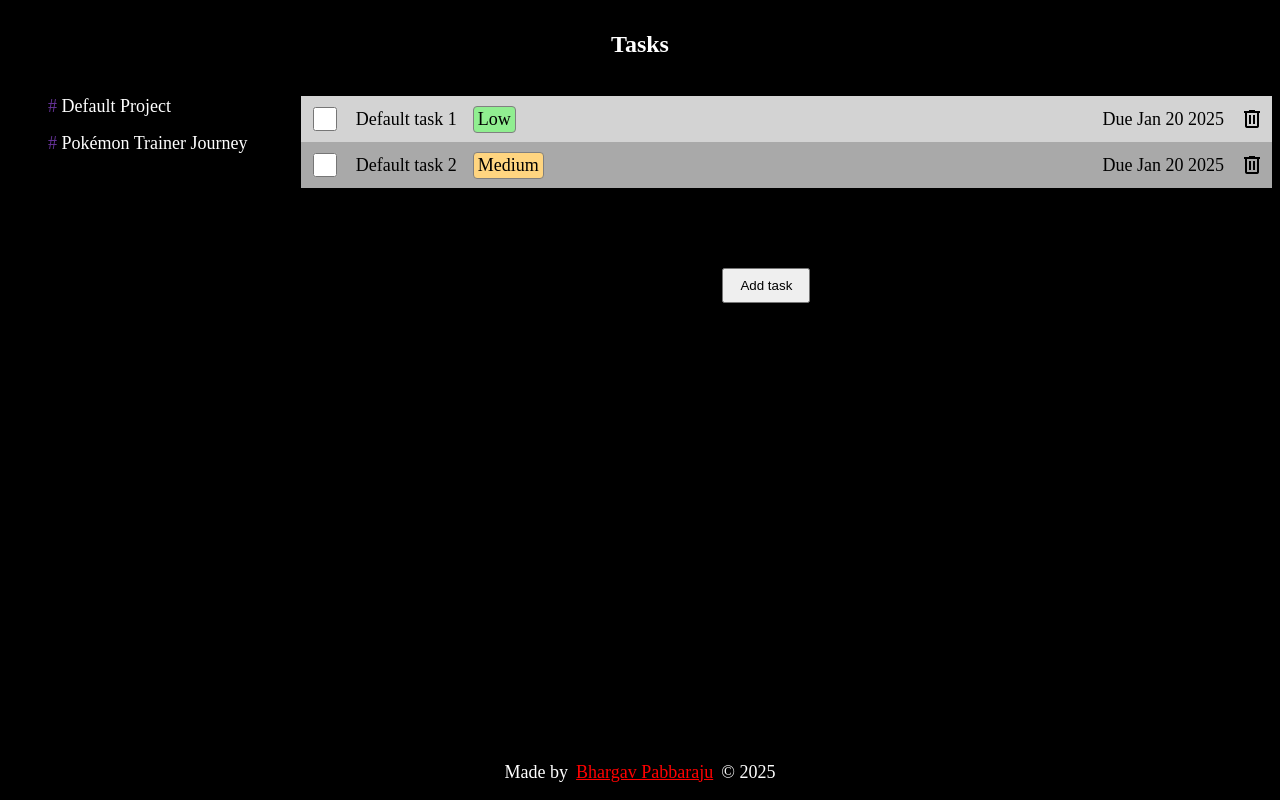
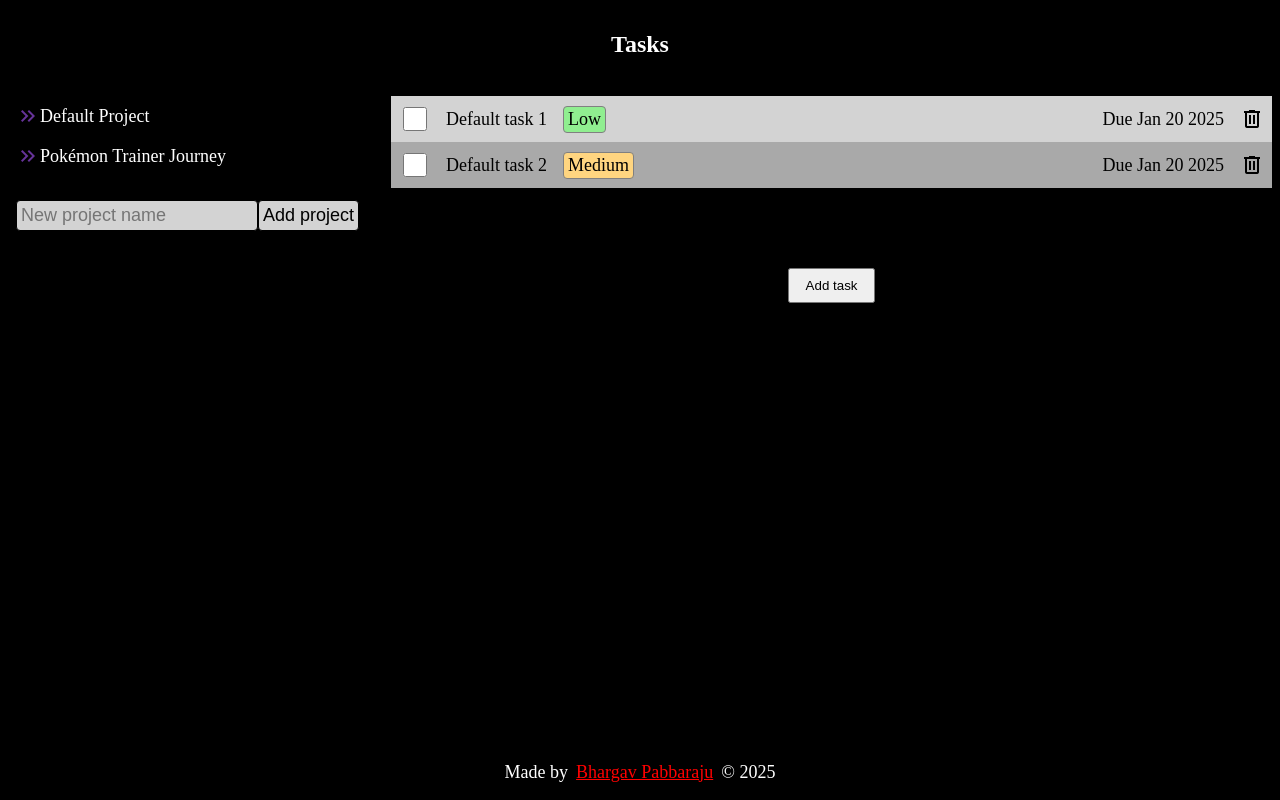
Before and after one commit to BhargavPabbaraju/odin-todo, a website built with webpack: page src/template.html in a window 1280 px wide. Built offline with nearby package versions, Linux system fonts and the light colour scheme.

Commit message:
Ability to add new projects

```diff
--- a/src/index.css
+++ b/src/index.css
@@ -10,6 +10,7 @@ body{
 
 ul{
     margin: 0;
+    padding: 0;
 }
 
 header{
@@ -33,8 +34,9 @@ footer{
 
 #content{
     display: grid;
-    grid-template-columns: 1fr 4fr;
+    grid-template-columns: 1fr 3fr;
     height: 80vh;
+    gap: 24px;
 }
 
 li{
@@ -68,9 +70,9 @@ li{
     gap: 16px;
 }
 
-#projects li::before{
-    content: "# ";
-    color: rebeccapurple;
+#projects li{
+    display: flex;
+    align-items: center;
 }
 
 footer a{
@@ -80,3 +82,21 @@ footer a{
 footer a:visited{
     color: white;
 }
+
+#projects{
+    display: flex;
+    flex-direction: column;
+    gap: 32px;
+    padding: 8px;
+}
+
+#projects form{
+    display: flex;
+    flex-direction: row;
+    justify-content: space-between;
+}
+
+
+button:hover{
+    background-color: darkgrey;
+}
--- a/src/index.js
+++ b/src/index.js
@@ -26,5 +26,12 @@ function onCloseAddTodo(){
     renderTodoList(model.getActiveProject(), onToggleComplete, onAddTodo);
 }
 
-renderProjects(model.projects, onProjectChange);
+function onAddProject(name){
+    model.addProject(name);
+    renderProjects(model.projects, onProjectChange, onAddProject);
+    renderTodoList(model.getActiveProject(), onToggleComplete, onAddTodo);
+}
+
+
+renderProjects(model.projects, onProjectChange, onAddProject);
 renderTodoList(model.getActiveProject(), onToggleComplete, onAddTodo);
--- a/src/model.js
+++ b/src/model.js
@@ -1,4 +1,4 @@
-import { defaultProjects } from "./todos/project";
+import { defaultProjects, Project } from "./todos/project";
 export const model = {
     projects: defaultProjects,
     activeProject: null,
@@ -18,5 +18,10 @@ export const model = {
     },
     addTodo(todo){
         this.getActiveProject().addTodo(todo);
+    },
+    addProject(name){
+        const project = new Project(name);
+        this.projects.push(project);
+        this.setActiveProject(project.id);
     }
 }
--- a/src/view/icons.js
+++ b/src/view/icons.js
@@ -12,3 +12,11 @@ export function getCross(){
     span.innerText = "close";
     return span;
 }
+
+export function getArrow(){
+    const span = document.createElement("span");
+    span.classList.add("material-symbols-outlined");
+    span.innerText = "keyboard_double_arrow_right";
+    span.style.color = "rebeccapurple";
+    return span;
+}
--- a/src/view/project.js
+++ b/src/view/project.js
@@ -1,9 +1,13 @@
+import * as icons from './icons';
 function renderProjectList(projects, onProjectChange){
     const ul = document.createElement("ul");
     ul.classList.add("project-list");
     projects.forEach((project)=>{
         const li = document.createElement("li");
-        li.innerText = project.name;
+        const span = document.createElement("span");
+        span.innerText = project.name;
+        li.appendChild(icons.getArrow());
+        li.appendChild(span);
         li.addEventListener("click",()=>{
            onProjectChange(project.id)
         })
@@ -13,10 +17,42 @@ function renderProjectList(projects, onProjectChange){
 }
 
 
-export function renderProjects(projects,onProjectChange){
+function renderAddProject(onAddProject){
+    const div = document.createElement("div");
+    const form = document.createElement("form");
+    form.method = "post";
+
+    const input = document.createElement("input");
+    input.name = "name";
+    input.type = "text";
+    input.placeholder = "New project name";
+    input.required = true;
+    form.appendChild(input);
+
+    const button = document.createElement("input");
+    button.type = "submit";
+    button.value = "Add project";
+    button.addEventListener("click",(e)=>{
+        if(!e.target.form.checkValidity()){
+            return;
+        }
+        e.preventDefault();
+        onAddProject(e.target.form.name.value);
+    });
+    form.appendChild(button);
+    div.appendChild(form);
+
+    return div;
+}
+
+
+export function renderProjects(projects,onProjectChange, onAddProject){
     const content = document.getElementById("projects");
     content.replaceChildren();
 
     const projectList = renderProjectList(projects, onProjectChange);
     content.appendChild(projectList);
+
+    content.appendChild(renderAddProject(onAddProject));
+
 }
--- a/src/view/todo.js
+++ b/src/view/todo.js
@@ -68,6 +68,12 @@ export function renderTodoList(project, onToggleComplete, onAddTodo){
         ul.appendChild(renderTodo(todo,onToggleComplete));
     });
 
+    if(todos.length === 0){
+        const li = document.createElement("li");
+        li.innerText = "No tasks added yet";
+        ul.appendChild(li);
+    }
+
     content.appendChild(ul);
 
     const addButton = document.createElement("button");
```
